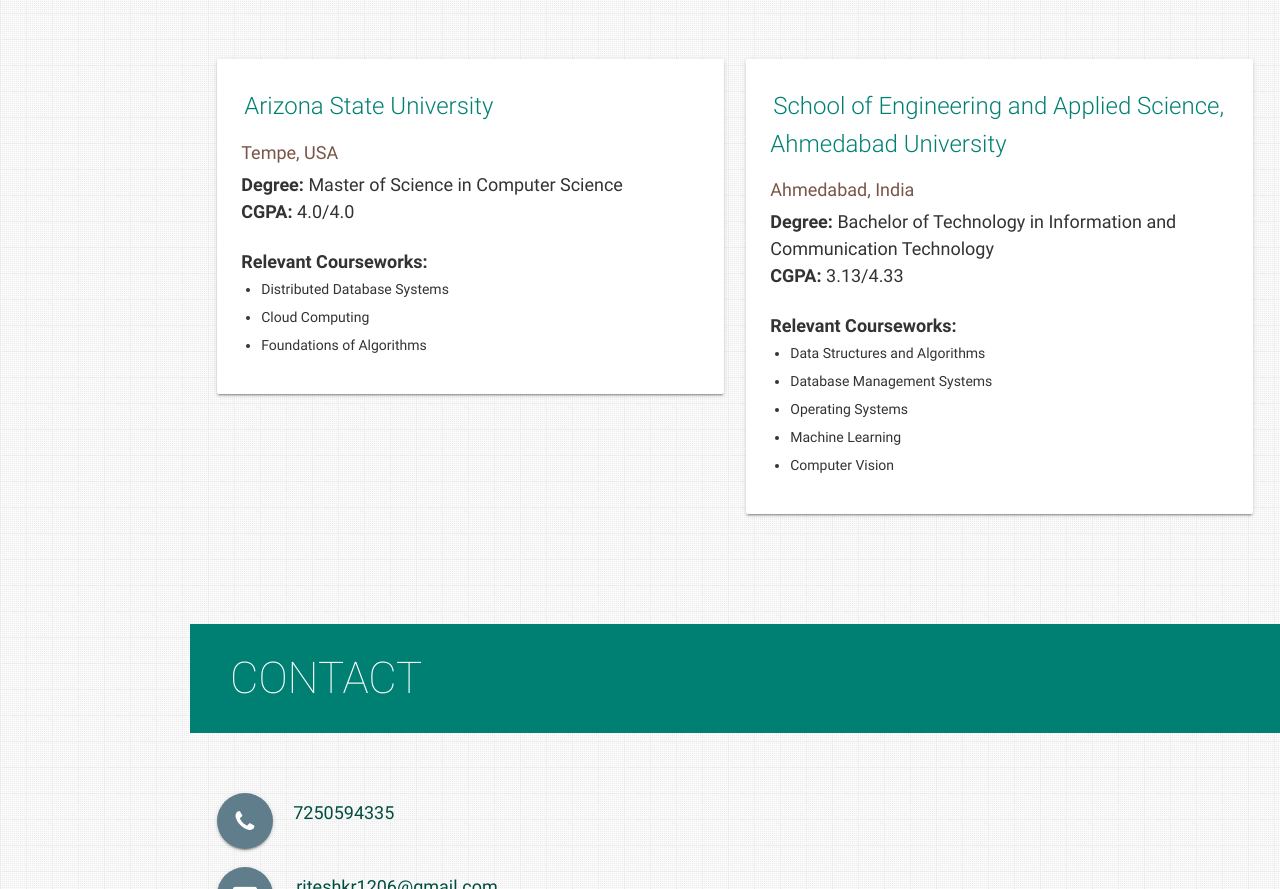
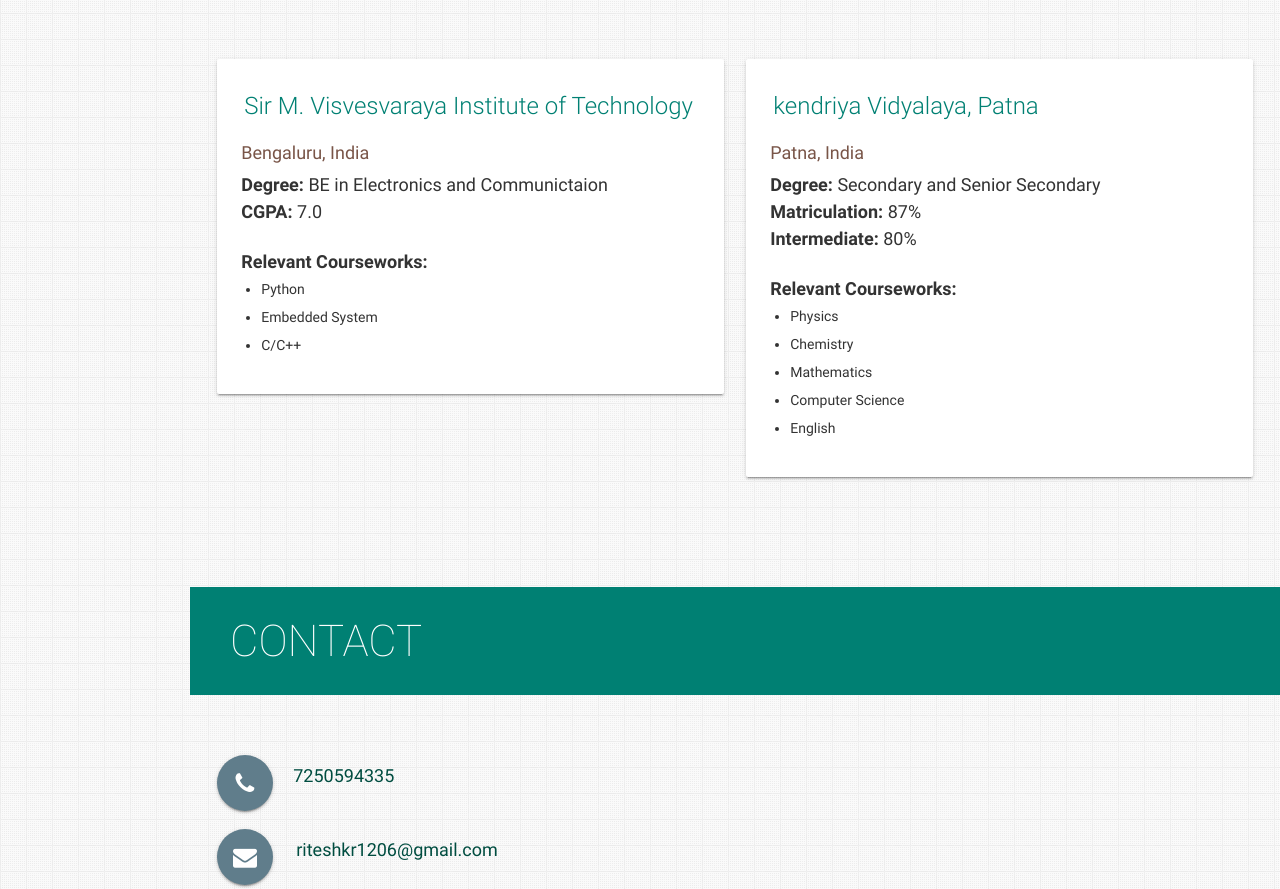
Before and after one commit to riteshray1206/portfolio-riteshkr, a plain HTML site: page index.html in a window 1280 px wide. Shown: the part 5005-5894 px from the top of the page. Drawn offline with nearby package versions, Linux system fonts and the light colour scheme.

Commit message:
Update index.html

```diff
--- a/index.html
+++ b/index.html
@@ -748,22 +748,22 @@
             <div class="card">
               <div class="card-content">
                 <p>
-                  <span class="card-title"><a href="https://www.asu.edu/" target="_blank" class="teal-text hoverline">Arizona State University</a></span>
+                  <span class="card-title"><a href="https://www.sirmvit.edu" target="_blank" class="teal-text hoverline">Sir M. Visvesvaraya Institute of Technology</a></span>
                 </p>
-                <p class="brown-text">Tempe, USA</p>
+                <p class="brown-text">Bengaluru, India</p>
                 <p>
-                  <b>Degree: </b>Master of Science in Computer Science
+                  <b>Degree: </b>BE in Electronics and Communictaion
                   <br>
-                  <b>CGPA: </b>4.0/4.0
+                  <b>CGPA: </b>7.0
                 </p>
 
                 <ul>
                   <p>
                     <b>Relevant Courseworks:</b>
                   <ul>
-                    <li>Distributed Database Systems</li>
-                    <li>Cloud Computing</li>
-                    <li>Foundations of Algorithms</li>
+                    <li>Python</li>
+                    <li>Embedded System</li>
+                    <li>C/C++</li>
                   </ul>
                   </p>
 
@@ -777,25 +777,27 @@
             <div class="card">
               <div class="card-content">
                 <p>
-                  <span class="card-title"><a href="https://ahduni.edu.in/academics/schools-centres/school-of-engineering-and-applied-science/" target="_blank" class="teal-text hoverline">School of Engineering and Applied Science, Ahmedabad
-                      University</a></span>
+                  <span class="card-title"><a href="https://danapurcantt.kvs.ac.in" target="_blank" class="teal-text hoverline">kendriya Vidyalaya, Patna
+                     </a></span>
                 </p>
-                <p class="brown-text">Ahmedabad, India</p>
+                <p class="brown-text">Patna, India</p>
                 <p>
-                  <b>Degree: </b>Bachelor of Technology in Information and Communication Technology
+                  <b>Degree: </b>Secondary and Senior Secondary
                   <br>
-                  <b>CGPA: </b>3.13/4.33
+                  <b>Matriculation: </b>87%
+                  <br>
+                  <b>Intermediate: </b>80%
                 </p>
 
                 <ul>
                   <p>
                     <b>Relevant Courseworks:</b>
                   <ul>
-                    <li>Data Structures and Algorithms</li>
-                    <li>Database Management Systems</li>
-                    <li>Operating Systems</li>
-                    <li>Machine Learning</li>
-                    <li>Computer Vision</li>
+                    <li>Physics</li>
+                    <li>Chemistry</li>
+                    <li>Mathematics</li>
+                    <li>Computer Science</li>
+                    <li>English</li>
                   </ul>
                   </p>
 
```
